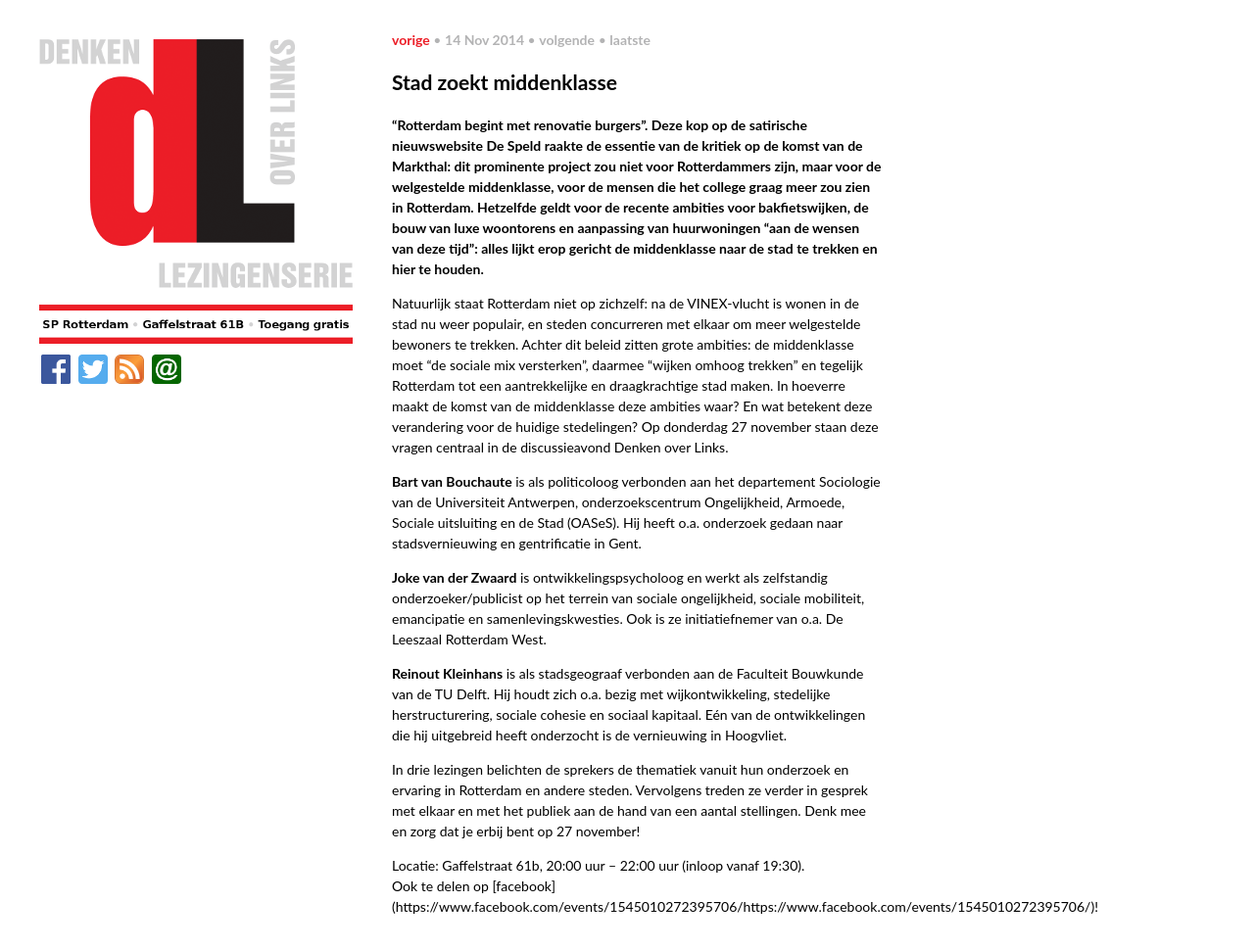
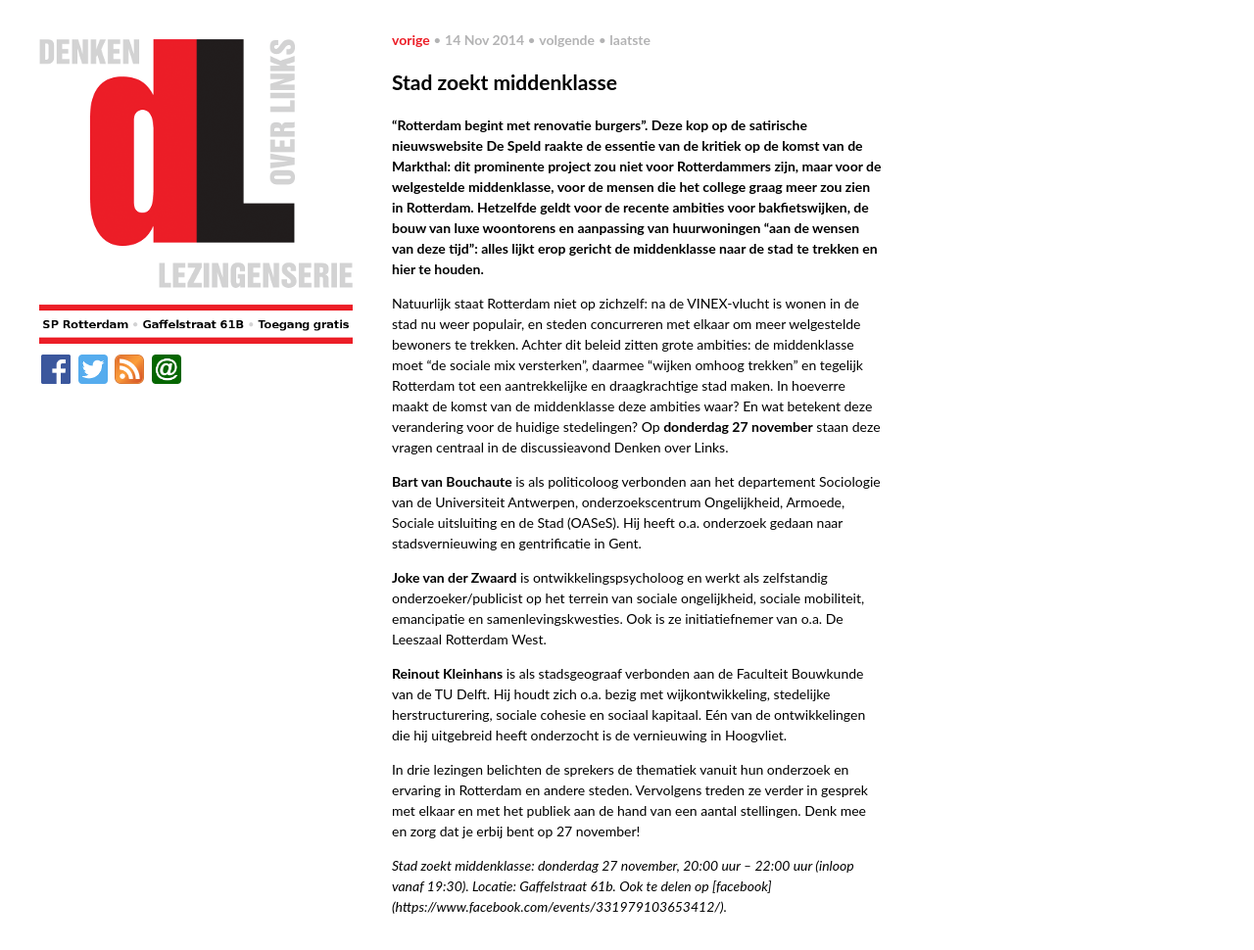
Before and after one commit to denkenoverlinks/denkenoverlinks.github.io, a Jekyll site: the page built from _posts/2014-11-14-stad-zoekt-middenklasse.md, in a window 1280 px wide and 970 px high. Shown: the whole window at 98% size. Built offline with Jekyll 4.4.1, drawn with Linux system fonts in a browser that asks for light colours; Markdown is read by kramdown in place of the engine named in the settings.

Commit message:
fix facebook link

```diff
--- a/_posts/2014-11-14-stad-zoekt-middenklasse.md
+++ b/_posts/2014-11-14-stad-zoekt-middenklasse.md
@@ -18,8 +18,8 @@ bewoners te trekken. Achter dit beleid zitten grote ambities: de middenklasse
 moet "de sociale mix versterken", daarmee "wijken omhoog trekken" en tegelijk
 Rotterdam tot een aantrekkelijke en draagkrachtige stad maken. In hoeverre
 maakt de komst van de middenklasse deze ambities waar? En wat betekent deze
-verandering voor de huidige stedelingen? Op donderdag 27 november staan deze
-vragen centraal in de discussieavond Denken over Links.
+verandering voor de huidige stedelingen? Op **donderdag 27 november** staan
+deze vragen centraal in de discussieavond Denken over Links.
 
 **Bart van Bouchaute** is als politicoloog verbonden aan het departement Sociologie
 van de Universiteit Antwerpen, onderzoekscentrum Ongelijkheid, Armoede, Sociale
@@ -42,5 +42,6 @@ ervaring in Rotterdam en andere steden. Vervolgens treden ze verder in gesprek
 met elkaar en met het publiek aan de hand van een aantal stellingen. Denk mee
 en zorg dat je erbij bent op 27 november!
 
-Locatie: Gaffelstraat 61b, 20:00 uur – 22:00 uur (inloop vanaf 19:30).
-Ook te delen op [facebook] (https://www.facebook.com/events/1545010272395706/https://www.facebook.com/events/1545010272395706/)!
+_Stad zoekt middenklasse: donderdag 27 november, 20:00 uur – 22:00 uur (inloop
+vanaf 19:30). Locatie: Gaffelstraat 61b. Ook te delen op [facebook]
+(https://www.facebook.com/events/331979103653412/)._
```
